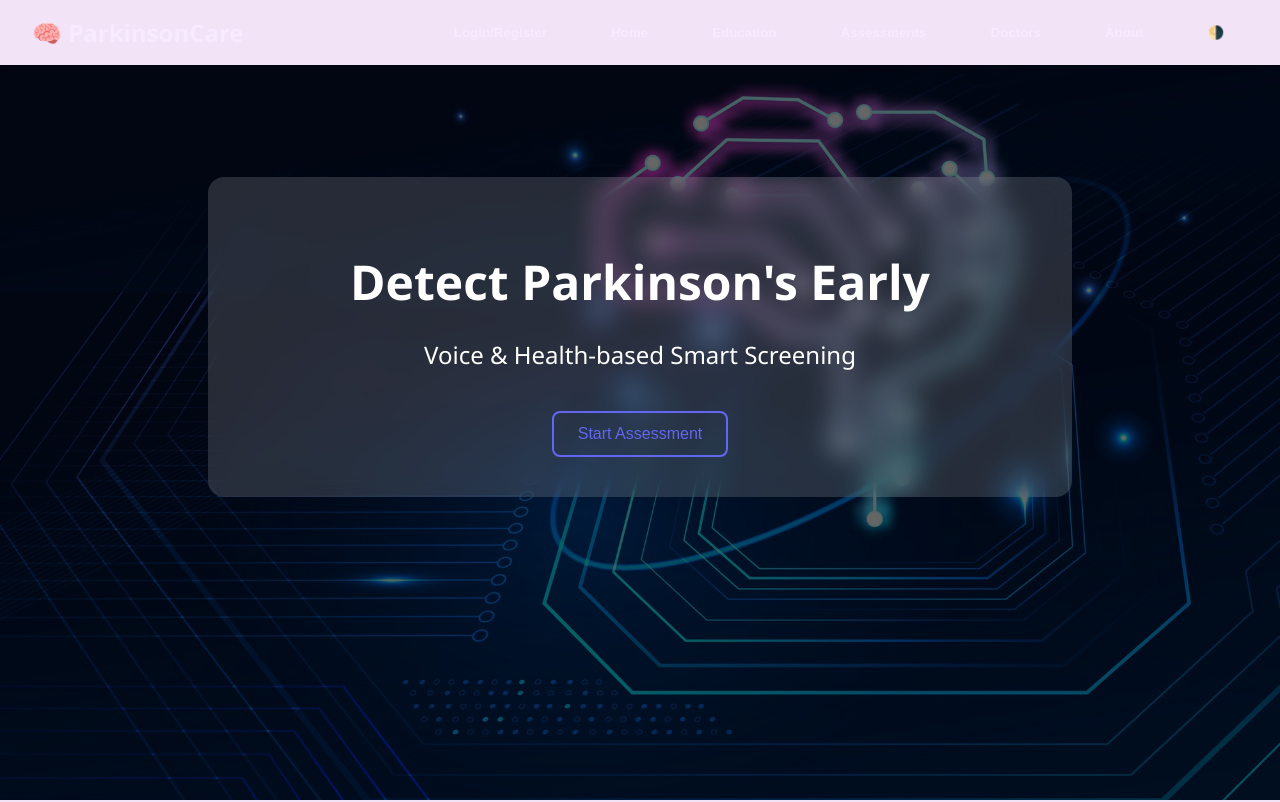
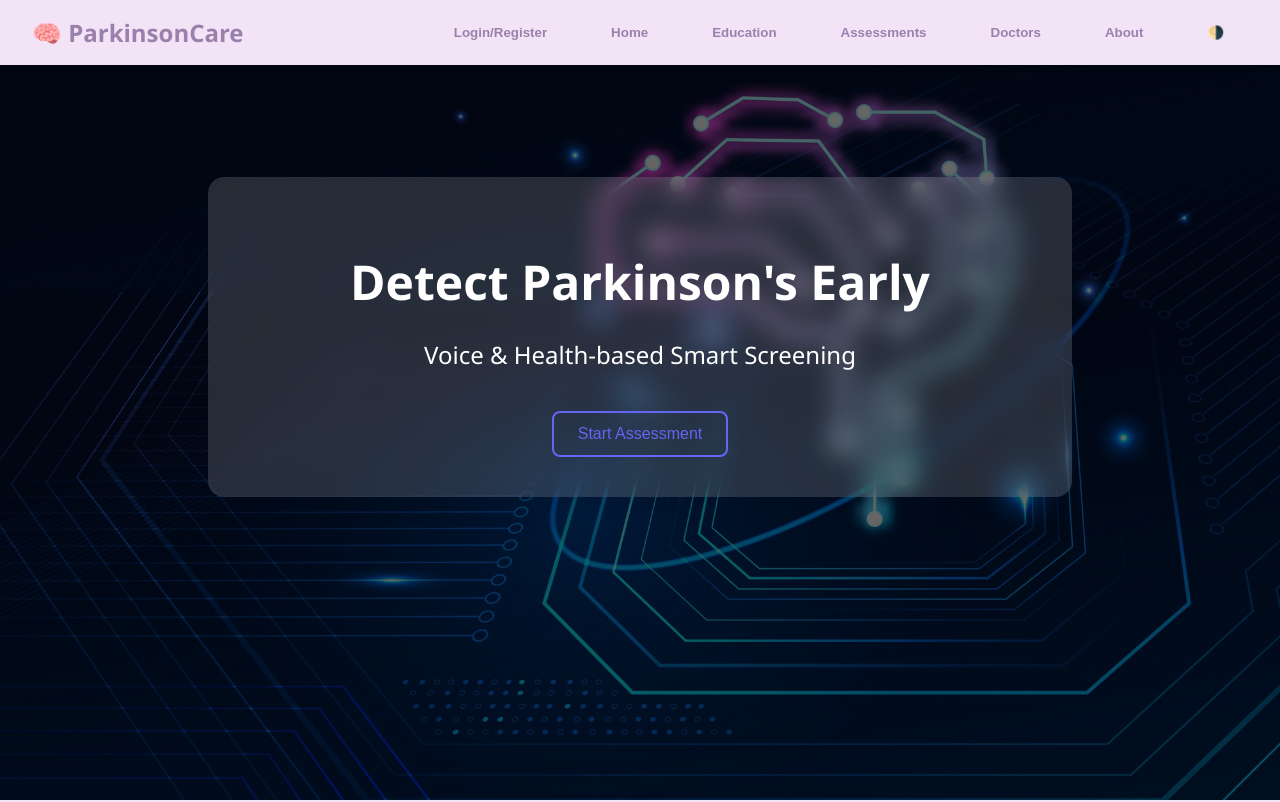
Before and after one commit to ssadia18/ParkinsonCare, a plain HTML site: page index.html in a window 1280 px wide. Shown: the top 802 px of the page. Drawn offline with nearby package versions, Linux system fonts and the light colour scheme.

Commit message:
Update styles.css

```diff
--- a/styles.css
+++ b/styles.css
@@ -1,10 +1,10 @@
 :root {
   --bg: #f2e3f7;
-  --text: #f8eaff;
+  --text: #9c80ac;
   --accent: #6366f1;
   --card-bg: white;
   --dark-bg: #201127;
-  --dark-text: #f5e2fd;
+  --dark-text: #ece2f1;
   --dark-card-bg: #1f2937;
   --severity-low: #2ecc71;
   --severity-moderate: #f39c12;
@@ -143,7 +143,7 @@ body.dark {
 .back-button {
   background: none;
   border: none;
-  color: var(--accent);
+  color: white;
   font-size: 1rem;
   cursor: pointer;
   margin-bottom: 1rem;
```
